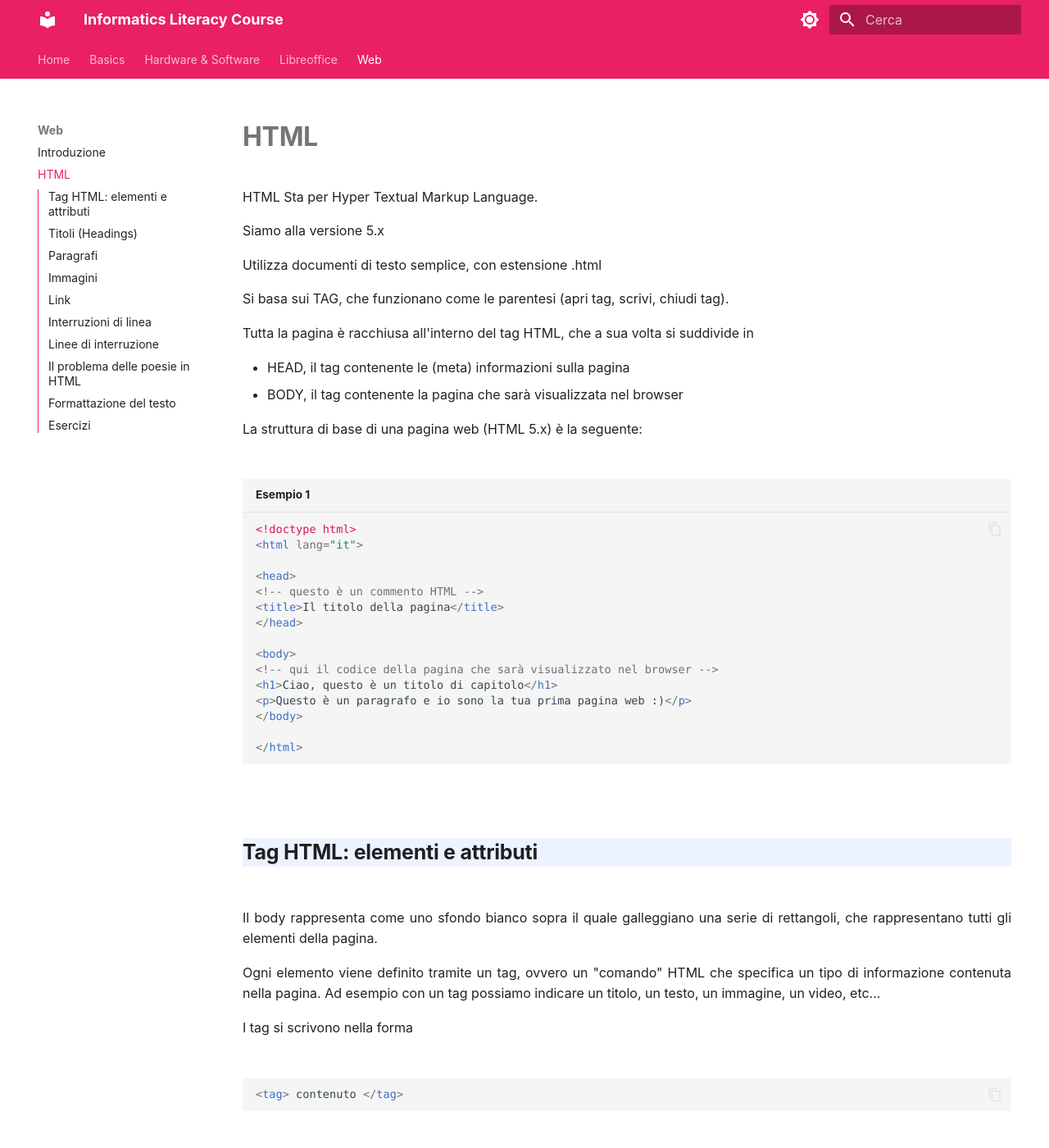
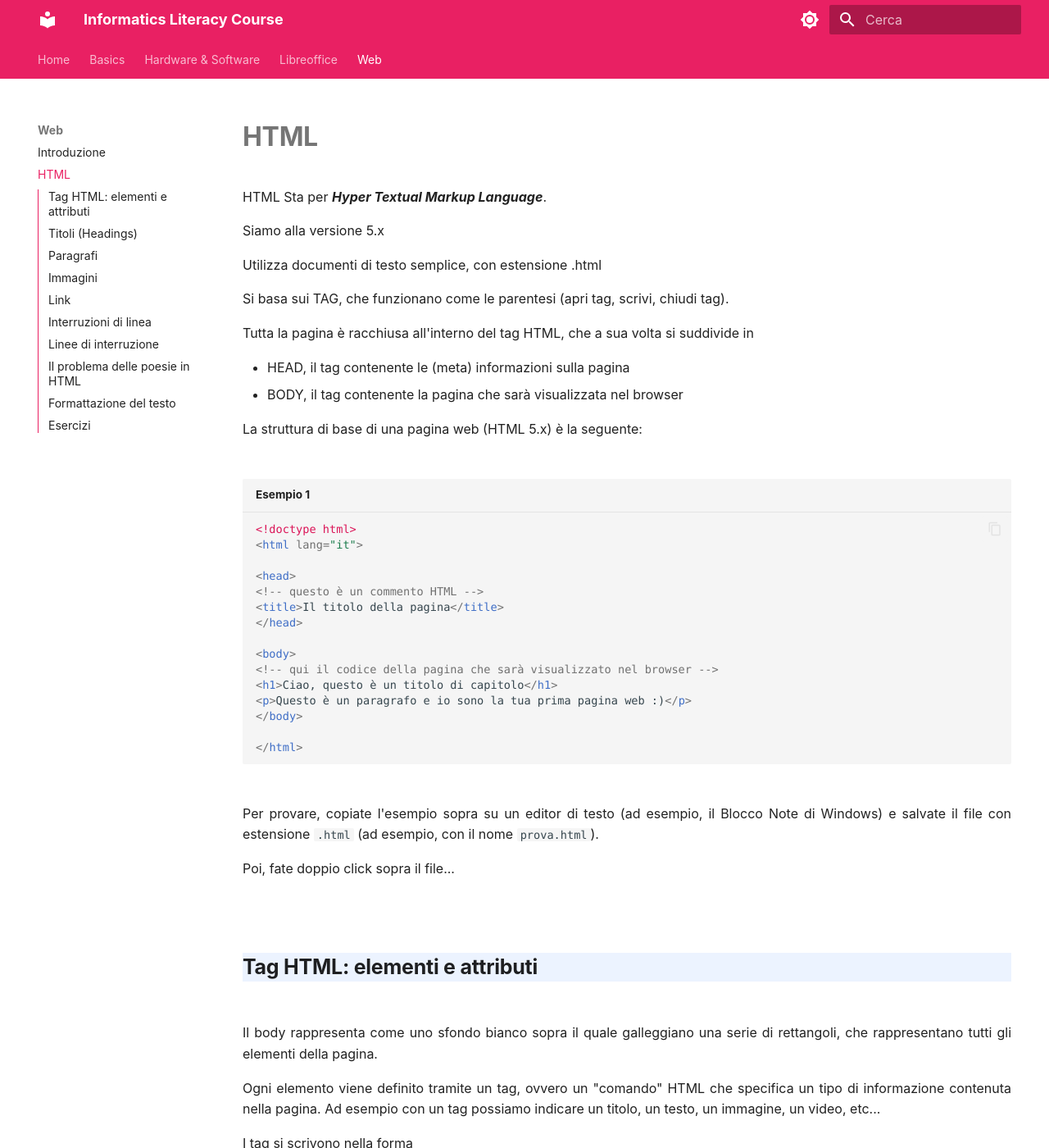
Before and after one commit to adjamhub/infohandouts, an MkDocs documentation site: the page built from docs/web/10_html5.md, in a window 1280 px wide and 1400 px high. Shown: the whole window at 82% size. Built offline with MkDocs 1.6.1 and Material for MkDocs 9.7.7, drawn with Linux system fonts in a browser that asks for light colours.

Commit message:
Update 10_html5.md

````diff
--- a/docs/web/10_html5.md
+++ b/docs/web/10_html5.md
@@ -1,6 +1,6 @@
 # HTML
 
-HTML Sta per Hyper Textual Markup Language.
+HTML Sta per ***Hyper Textual Markup Language***.
 
 Siamo alla versione 5.x
 
@@ -34,6 +34,10 @@ La struttura di base di una pagina web (HTML 5.x) è la seguente:
 
 </html>
 ```
+
+Per provare, copiate l'esempio sopra su un editor di testo (ad esempio, il Blocco Note di Windows) e salvate il file con estensione `.html` (ad esempio, con il nome `prova.html`).
+
+Poi, fate doppio click sopra il file...
 
 ## Tag HTML: elementi e attributi
 
````
